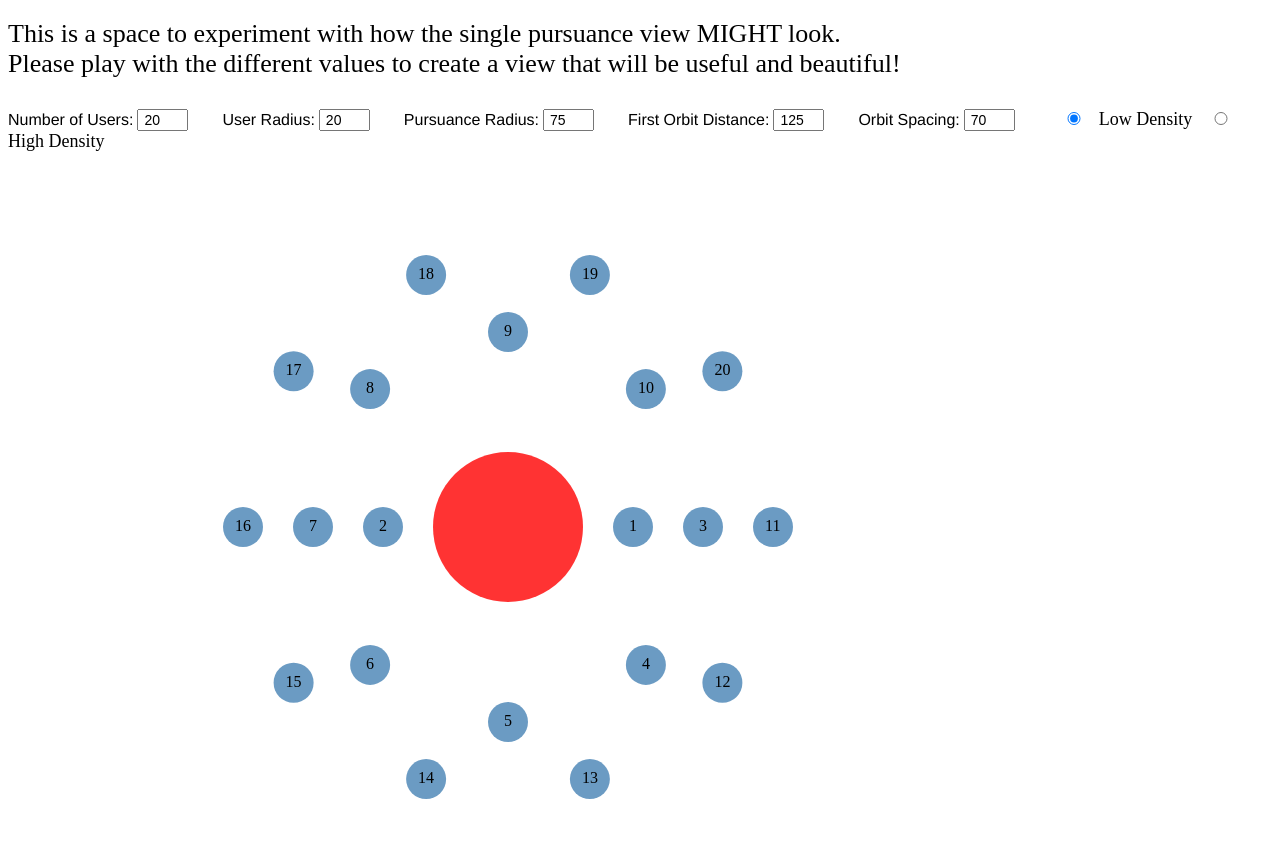
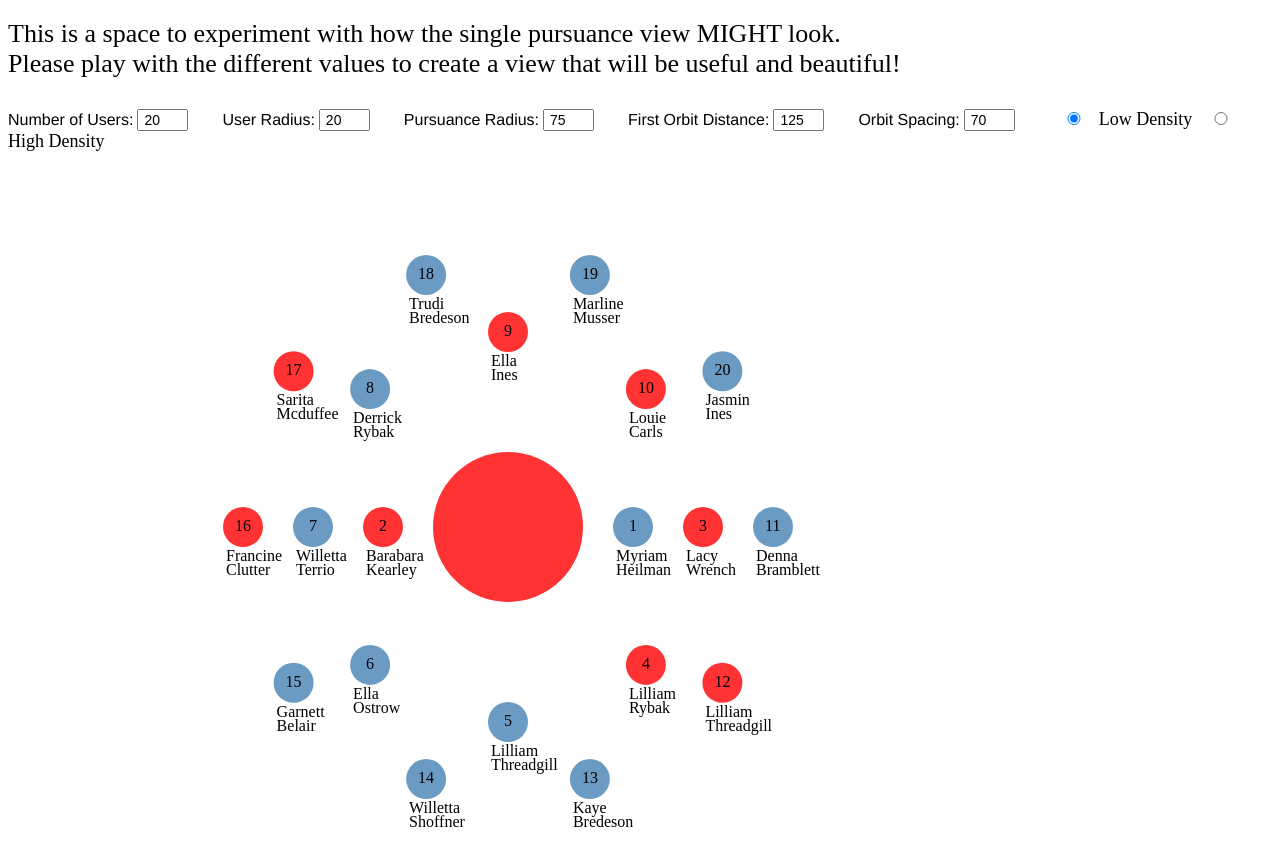
Before and after one commit to teachrdan/pursuance-single_p_view, a website: page index.html in a window 1280 px wide. Shown: the part 61-926 px from the top of the page. Drawn offline with nearby package versions, Linux system fonts and the light colour scheme.

Commit message:
adds more user data

```diff
--- a/index.html
+++ b/index.html
@@ -8,6 +8,20 @@
 	<meta name="author" content="Dan Tennery-Spalding">
 </head>
 <style>
+#canvas {
+  float: left;
+  display: inline-block;
+  width: 66%;
+}
+#view-container {
+  height: 100vh;
+  width: 100vw;
+}
+#detail-container {
+  display: inline-block;
+  width: 33%;
+  height: 100vh;
+}
 label {
   font-size: 16px;
   font-family: helvetica;
@@ -60,7 +74,10 @@ input {
       <input type=radio class="orbit-density" value="high" name="density"><span class="density-text">High Density</span>
     </form>
   </div>
-  <div id='canvas'></div>
+  <div id="view-container">
+    <div id='canvas'></div>
+    <div id='detail-container'></div>
+  </div>
   <script src="https://d3js.org/d3.v5.min.js"></script>
 	<script src="index.js" type="text/javascript"></script>
 </body>
--- a/index.js
+++ b/index.js
@@ -12,6 +12,43 @@ const height = 750 // pixels
 const width = 1000 // pixels
 const pOpacity = 0.8
 const uOpacity = 0.8
+
+// helper function to create mock user data
+const createUser = function (nodeData) {
+  let node = Object.assign({}, nodeData)
+  const hashChars = '0123456789abcdefghjkmnpqrstuvwxyzABCDEFGHJKMNPQRSTUVWXYZ'
+  const firstNames = ['Babette', 'Ellan', 'Rusty', 'Lilliam', 'Charlena', 'Denna', 'Francine', 'Teena', 'Marline', 'Raelene', 'Georgene', 'Sarita', 'Abe', 'Garnett', 'Lianne', 'Lillia', 'Charleen', 'Luetta', 'Bertie', 'Louie', 'Leida', 'Lacy', 'Kaye', 'Dede', 'Providencia', 'Hye', 'Nicol', 'Myriam', 'Maybelle', 'Agnes', 'Jenny', 'Derrick', 'Willetta', 'Cinda', 'Trudi', 'Johnsie', 'Rodney', 'Soon', 'Dovie', 'Micki', 'Carla', 'Marjory', 'Ella', 'Jasmin', 'Theressa', 'Barabara', 'Yu', 'Mariana', 'Fernande', 'Pearle']
+  const lastNames = ['Clutter', 'Curiel', 'Cambre', 'Heilman', 'Riding', 'Hutchison', 'Kamerer', 'Rogge', 'Culbert', 'Tinner', 'Dustin', 'Mccullough', 'Korb', 'Carls', 'Rybak', 'Vetrano', 'Auton', 'Tremper', 'Bredeson', 'Spaeth', 'Sasaki', 'Zinn', 'Hoerr', 'Kirsch', 'Pippins', 'Ines', 'Belair', 'Ostrow', 'Beamer', 'Brodsky', 'Musser', 'Threadgill', 'Traughber', 'Mcduffee', 'Rohrbaugh', 'Wrench', 'Delahoussaye', 'Wilkes', 'Kearley', 'Klahn', 'Bramblett', 'Marrin', 'Eury', 'Sluder', 'Weidman', 'Shoffner', 'Finklea', 'Linkous', 'Kriger', 'Terrio']
+  const lorem = ['Lorem', 'ipsum', 'dolor', 'amet', 'chicharrones', 'af', 'occupy', 'truffaut', 'mlkshk', 'succulents', 'intelligentsia', 'Adaptogen', 'master', 'cleanse', 'helvetica', 'raclette', 'Neutra', 'cred', 'lo-fi', 'flexitarian', 'Cred', 'XOXO', 'woke', 'tacos', 'meditation', 'drinking', 'vinegar', 'vegan', 'put', 'a', 'bird', 'on', 'it', 'jean', 'shorts', 'etsy', 'poke', 'man', 'braid', 'Squid', 'jianbing', 'af', 'master', 'cleanse', 'Meggings', 'street', 'art', 'VHS', 'pop-up', 'ramps', 'woke', 'hexagon', 'kinfolk', 'Paleo', 'air', 'plant', 'bespoke', 'blog', 'heirloom', 'ramps', 'coloring', 'book', 'selvage', 'tbh', 'affogato', 'selfies', 'single-origin', 'coffee', 'VHS', 'viral', 'taiyaki', 'hoodie', 'messenger', 'bag', 'actually', 'heirloom', 'Ramps', 'gluten-free', 'heirloom', 'scenester', 'authentic', 'messenger', 'bag', 'forage', 'Lo-fi', 'slow-carb', 'meh', 'irony', 'pabst', 'heirloom', 'hammock', 'gluten-free', 'brunch', 'sartorial', 'distillery', 'seitan']
+
+  // TODO create a helper function to check for duplicate hashes between all users
+  function createHash (len = 6) {
+    let hash = ''
+    for (let i = 0; i < len; i++) {
+      const hashChar = Math.floor(Math.random() * hashChars.length)
+      hash += hashChars[hashChar]
+    }
+    return hash
+  }
+
+  const firstNameIndex = Math.floor(Math.random() * firstNames.length)
+  const lastNameIndex = Math.floor(Math.random() * lastNames.length)
+  let bioLength = Math.floor(Math.random() * lorem.length)
+  bioLength = Math.max(5, bioLength)
+  // NOTE: 15% chance of being an admin
+  const isAdmin = (Math.random() * 100 < 15)
+
+  node.id = createHash()
+  node.bio = lorem.slice(0, bioLength).join(' ') + '.'
+  node.created = new Date()
+  node.daysOld = Math.round(Math.random() * 100)
+  node.isAdmin = isAdmin
+  node.firstName = firstNames[firstNameIndex]
+  node.lastName = lastNames[lastNameIndex]
+  node.pointsTodo = Math.floor(Math.random() * 10)
+  node.pointsDone = Math.floor(Math.random() * 100)
+  return node
+}
 
 // append the svg object to the page
 let svg = d3.select('#canvas').append('svg:svg')
@@ -33,6 +70,7 @@ const drawPursuance = function () {
 let createNodes = function (numNodes, OrbitNumber) {
   const firstOrbitRadius = parseInt(document.getElementById('first-orbit-radius').value)
   const distanceBetweenOrbits = parseInt(document.getElementById('distance-between-orbits').value)
+  let node = {}
   let nodes = []
   let angle
   let x
@@ -44,7 +82,7 @@ let createNodes = function (numNodes, OrbitNumber) {
     x = ((firstOrbitRadius + (distanceBetweenOrbits * OrbitNumber)) * Math.cos(angle)) + (width / 2)
      // Calculate the y position of the element.
     y = ((firstOrbitRadius + (distanceBetweenOrbits * OrbitNumber)) * Math.sin(angle)) + (height / 2)
-    nodes.push({'id': i, 'x': x, 'y': y, 'index': counter})
+    nodes.push(createUser({ 'id': i, 'x': x, 'y': y, 'index': counter }))
     counter++
   }
   return nodes
@@ -56,7 +94,7 @@ let createElements = function (nodes) {
     svg.append('svg:circle')
     .attr('cx', node.x)
     .attr('cy', node.y)
-    .attr('fill', 'steelblue')
+    .attr('fill', node.isAdmin ? 'red' : 'steelblue')
     .attr('class', 'node')
     .attr('r', nodeRadius)
     .attr('opacity', uOpacity)
@@ -66,6 +104,17 @@ let createElements = function (nodes) {
       .text(node.index)
       .attr('x', (node.index < 10) ? node.x - 4 : node.x - 8)
       .attr('y', node.y + 4)
+
+    // show the name of each user
+    svg.append('text')
+      .text(node.firstName)
+      .attr('x', node.x - nodeRadius + 3)
+      .attr('y', node.y + nodeRadius + 14)
+
+    svg.append('text')
+      .text(node.lastName)
+      .attr('x', node.x - nodeRadius + 3)
+      .attr('y', node.y + nodeRadius + 28)
   })
 }
 
@@ -96,6 +145,12 @@ let drawOrbits = function () {
 drawPursuance()
 drawOrbits()
 
+d3.selectAll('.node')
+  .on('mouseover', () => {
+    const user = d3.select(this)
+    console.log("user", user);
+  })
+
 d3.selectAll('.generic-selector')
   .on('input', () => { drawOrbits() })
 
```
